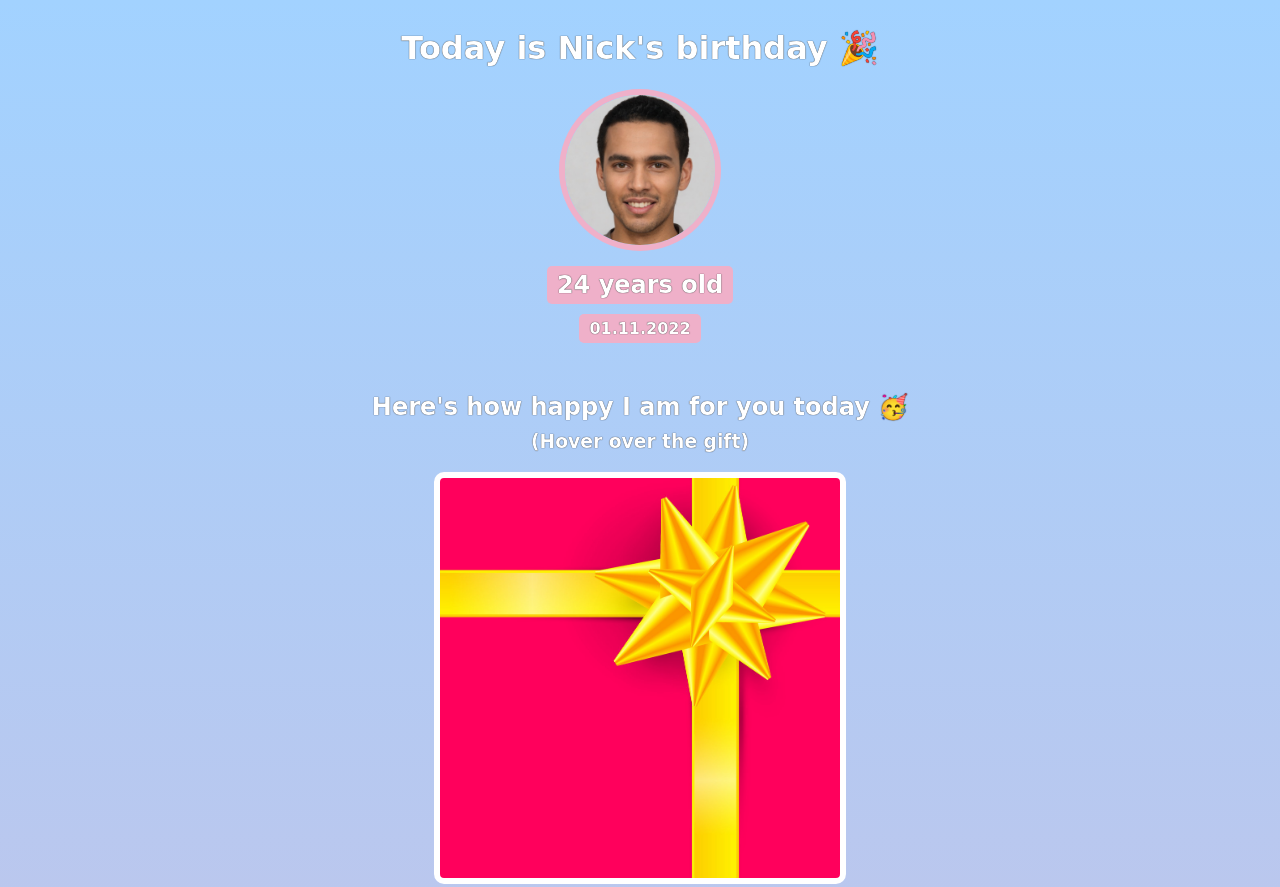
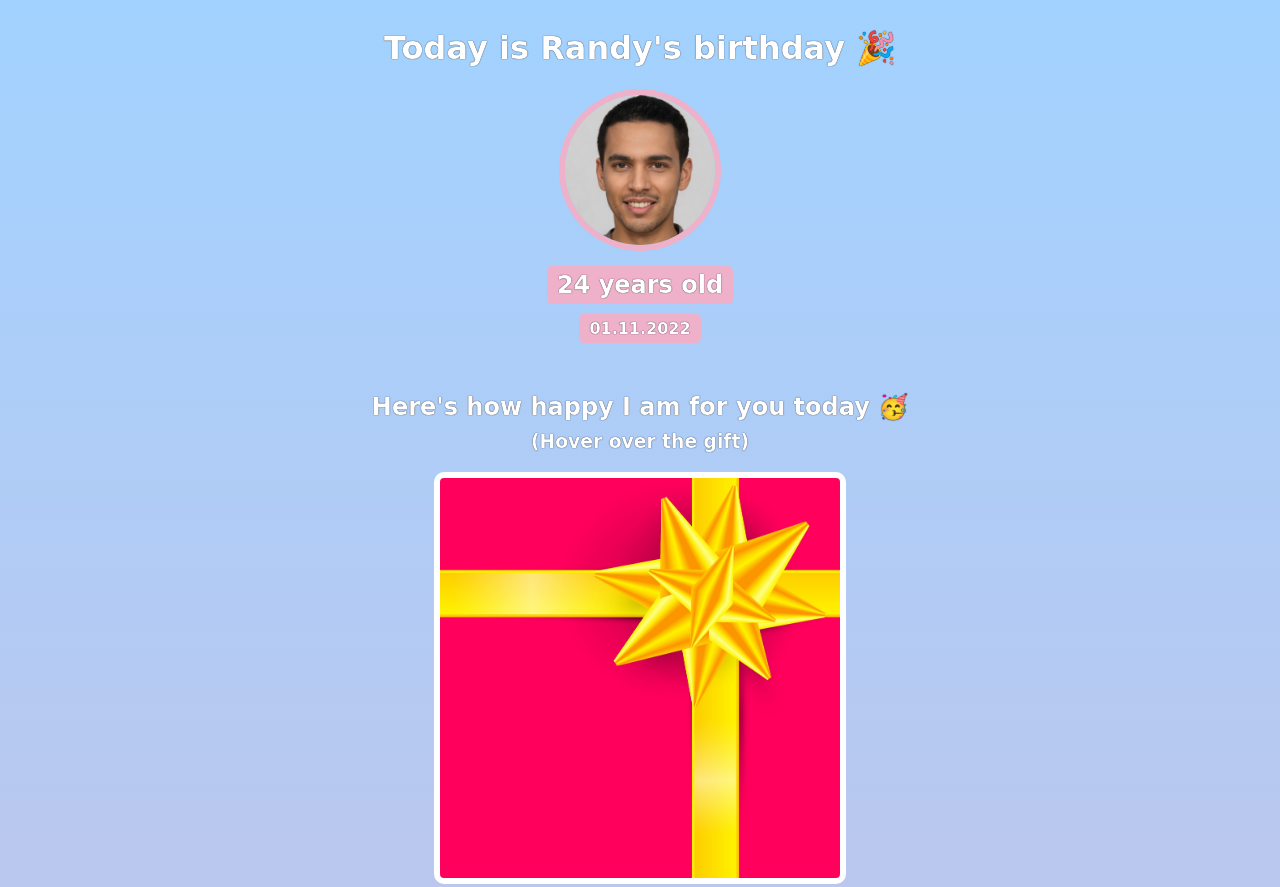
Before and after one commit to aiweller/birthday-card, a website built with Vite: page index.html in a window 1280 px wide. Shown: the top 887 px of the page. Built offline with nearby package versions, Linux system fonts and the light colour scheme; a web font is replaced by a local one.

Commit message:
change the name to Randy

```diff
--- a/index.html
+++ b/index.html
@@ -7,7 +7,7 @@
     </head>
     <body>
         <div id="header">
-            <h1>Today is Nick's birthday 🎉</h1>
+            <h1>Today is Randy's birthday 🎉</h1>
             <img id="bff-img" src="images/nick.jpg">
             <h2 id="bday-age">24 years old</h2>
             <h4 id="bday-date">01.11.2022</h4>
```
